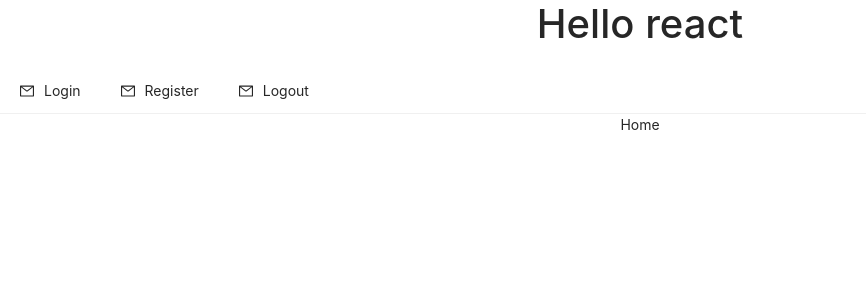
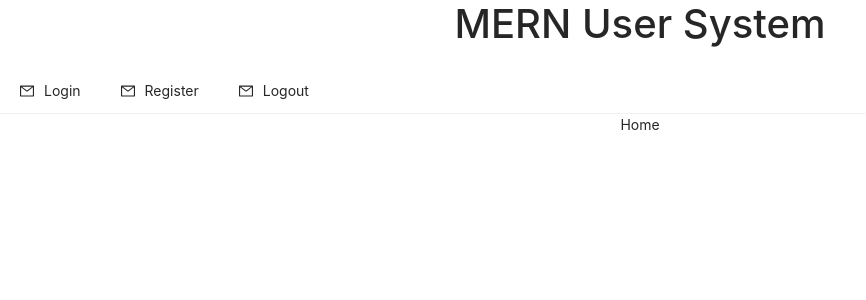
Before and after one commit to DevArtifacTs/mern-user-system-jwt-server, a React (Create React App) app: page / in a window 1280 px wide. Shown: the top 300 px of the page, without its empty margins (0-866 px from the left). Built offline with nearby package versions, Linux system fonts and the light colour scheme.

Commit message:
docs : edit header title

```diff
--- a/src/App.js
+++ b/src/App.js
@@ -56,7 +56,7 @@ function App() {
 
   return (
     <div className="App">
-      <h1>Hello react</h1>
+      <h1>MERN User System</h1>
       <Navbar />
       <Routes>
         <Route path='/' element={<Home/>} />
```
